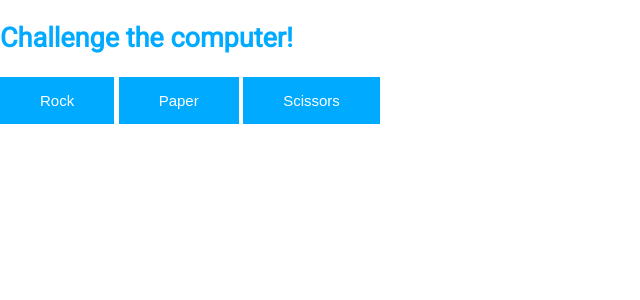
After one commit to nispar2009/RockPaperScissors, a Flask app: page /practice in a window 1280 px wide. The commit adds this page. Shown: the top 300 px of the page, without its empty margins (0-640 px from the left). Run offline with Flask 2, Linux system fonts and the light colour scheme.

Commit message:
Completed the practice page

```diff
--- a/app.py
+++ b/app.py
@@ -1,5 +1,6 @@
 from flask import Flask, redirect, render_template, request
 import sqlite3
+import random
 
 app = Flask(__name__)
 
@@ -12,36 +13,50 @@ cursor.execute('CREATE TABLE IF NOT EXISTS users(username TEXT, onlineWins INT,
 cursor.execute('CREATE TABLE IF NOT EXISTS challenges(id INTEGER PRIMARY KEY, user1 TEXT, user2 TEXT, input1 TEXT, input2 TEXT, winner TEXT)')
 connection.commit()
 
-@app.route('/')
+@app.route('/', methods=['GET', 'POST'])
 def index():
     connection = sqlite3.connect('rockpaperscissors.db')
     cursor = connection.cursor()
 
-    user = request.args.get('user')
-
-    if user:
+    if request.method == 'POST':
+        user = request.form['user']
         # Signing in
 
         if len((list(cursor.execute('SELECT * FROM users WHERE username=?', (user,))))) == 1:
             user_in_db = list(cursor.execute('SELECT * FROM users WHERE username=?', (user,)))[0]
             return render_template('index.html', user=user_in_db)
 
-        else:
+        # Signing up
 
-            # Signing up
+        cursor.execute('INSERT INTO users(username, onlineWins, computerWins) VALUES(?, 0, 0)', (user,))
+        connection.commit()
 
-            cursor.execute('INSERT INTO users(username, onlineWins, computerWins) VALUES(?, 0, 0)', (user,))
-            connection.commit()
+        new_user = list(cursor.execute('SELECT * FROM users WHERE username=?', (user,)))[0]
 
-            new_user = list(cursor.execute('SELECT * FROM users WHERE username=?', (user,)))[0]
+        # connection.close()
 
-            # connection.close()
-
-            return render_template('index.html', user=new_user)
+        return render_template('index.html', user=new_user)
 
     # Signing in
 
     return render_template('signin.html')
 
+# Practice matches (using Random)
+@app.route('/practice', methods=['GET', 'POST'])
+def practice():
+    if request.method == 'GET':
+        return render_template('practice.html', computer=random.choice(['r', 'p', 's']))
+
+    win = request.form['win']
+    if win == 'true':
+        connection = sqlite3.connect('rockpaperscissors.db')
+        cursor = connection.cursor()
+
+        cursor.execute('UPDATE users SET computerWins=computerWins + 1 WHERE username=?', (request.args.get('user'),))
+
+        connection.commit()
+
+    return redirect('/')
+
 if __name__ == '__main__':
     app.run(debug=True)
--- /dev/null
+++ b/static/script.js
@@ -0,0 +1,20 @@
+makeDecision = (user, comp) => {
+    let win
+
+    if (user == "r" && comp == "s") {
+        win = true
+    } else if (user == "s" && comp == "p")  {
+        win = true
+    } else if (user == "p" && comp == "r")  {
+        win = true
+    } else {
+        win = false
+    }
+
+    let formattedComp
+    if (comp == "s") {formattedComp = "scissors"}
+    if (comp == "r") {formattedComp = "rock"}
+    if (comp == "p") {formattedComp = "paper"}
+
+    document.getElementById("body").innerHTML = "<p>Computer's choice: " + formattedComp + "<form method='post'><input type='hidden' value='" + String(win) + "' name='win'><button type='submit' class='btn'>Submit result</button></form>"
+}
--- a/templates/index.html
+++ b/templates/index.html
@@ -13,8 +13,8 @@
     <p>
         This is a digital adaptation of an extremely popular game.
         View your dashboard here.
-        <a href="/challenge" class="link">Click to play with friends.</a>
-        Wanna practice first? Click <a href="/computer" class="link">here</a>.
+        <a href="/challenge?user={{ user[0] }}" class="link">Click to play with friends.</a>
+        Wanna practice first? Click <a href="/practice?user={{ user[0] }}" class="link">here</a>.
     </p>
 
     <h2 class="heading">Your stats</h2>
--- /dev/null
+++ b/templates/practice.html
@@ -0,0 +1,23 @@
+<!DOCTYPE html>
+<html lang="en">
+
+<head>
+    <meta charset="UTF-8">
+    <meta http-equiv="X-UA-Compatible" content="IE=edge">
+    <meta name="viewport" content="width=device-width, initial-scale=1.0">
+    <title>Sign in</title>
+    <link rel="stylesheet" href="/static/style.css">
+
+    <script src="/static/script.js"></script>
+</head>
+
+<body>
+    <div id="body">
+        <h2 class="heading">Challenge the computer!</h2>
+        <button onclick="makeDecision('r', '{{ computer }}')" class="btn">Rock</button>
+        <button onclick="makeDecision('p', '{{ computer }}')" class="btn">Paper</button>
+        <button onclick="makeDecision('s', '{{ computer }}')" class="btn">Scissors</button>
+    </div>
+</body>
+
+</html>
--- a/templates/signin.html
+++ b/templates/signin.html
@@ -9,7 +9,7 @@
 </head>
 <body>
     <h2 class="heading">Sign in to continue!</h2>
-    <form action="/" method="get">
+    <form action="/" method="post">
         <input type="text" name="user" class="form" placeholder="Username goes here...">
         <button type="submit" class="btn">Submit</button>
     </form>
```
